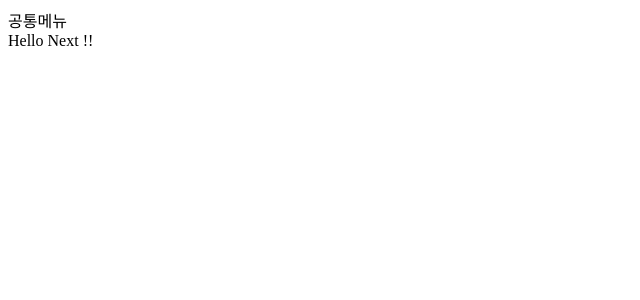
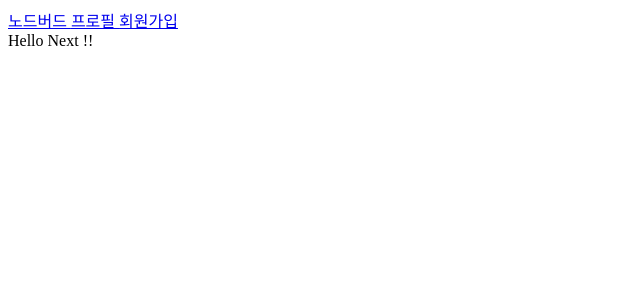
Before and after one commit to kimsungkwang/Nodebird_react, a Next.js app in the folder prepare/front/: page / in a window 1280 px wide. Shown: the top 300 px of the page, without its empty margins (0-640 px from the left). Built offline with nearby package versions, Linux system fonts and the light colour scheme.

Commit message:
link, eslint

```diff
--- a/prepare/front/components/AppLayout.js
+++ b/prepare/front/components/AppLayout.js
@@ -1,10 +1,21 @@
 import React from "react";
 import PropTypes, { node } from "prop-types";
+import Link from "next/link";
 
 const AppLayout = ({ children }) => {
   return (
     <div>
-      <div>공통메뉴</div>
+      <div>
+        <Link href="/">
+          <a> 노드버드 </a>
+        </Link>
+        <Link href="/profile">
+          <a> 프로필 </a>
+        </Link>
+        <Link href="/signup">
+          <a> 회원가입 </a>
+        </Link>
+      </div>
       {children}
     </div>
   );
--- a/prepare/front/package.json
+++ b/prepare/front/package.json
@@ -13,5 +13,11 @@
     "prop-types": "^15.8.1",
     "react": "^16.14.0",
     "react-dom": "^16.14.0"
+  },
+  "devDependencies": {
+    "eslint": "^8.25.0",
+    "eslint-plugin-import": "^2.26.0",
+    "eslint-plugin-react": "^7.31.10",
+    "eslint-plugin-react-hooks": "^4.6.0"
   }
 }
```
Also changed, not shown: 2 other files (tests, documents, lock files or other folders).
